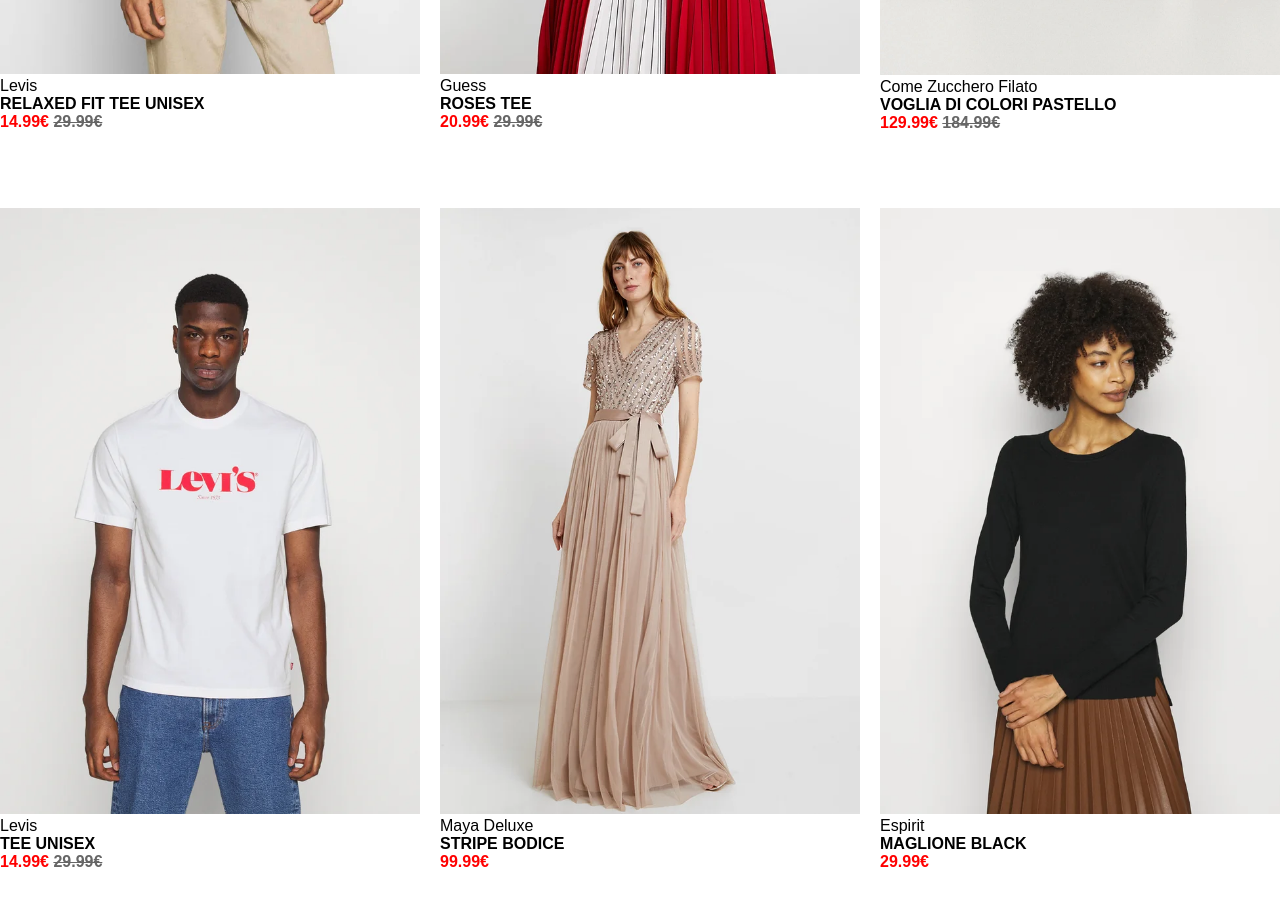
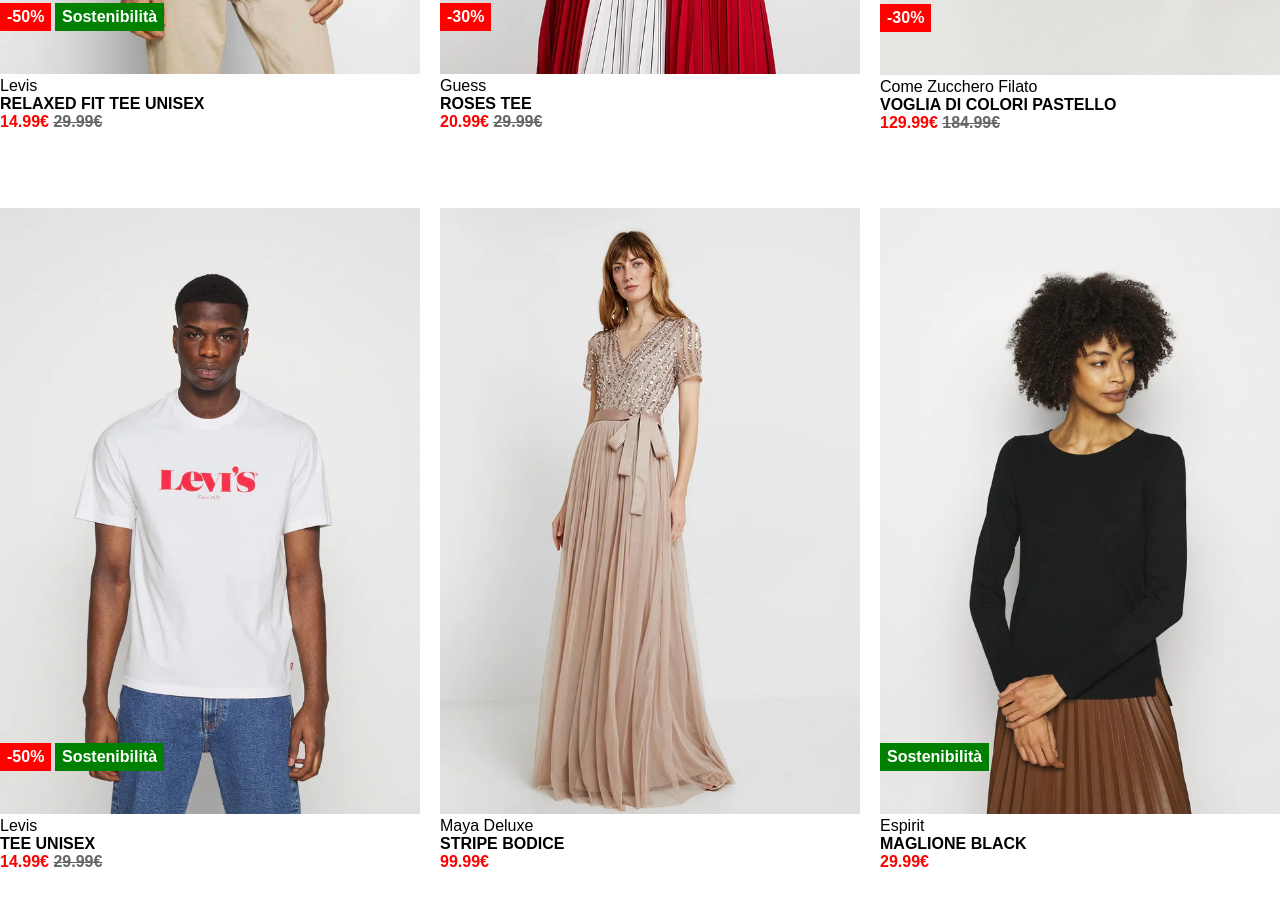
Before and after one commit to GianmariaFatta/html-css-boolando, a plain HTML site: page index.html in a window 1280 px wide. Shown: the part 672-1578 px from the top of the page. Drawn offline with Linux system fonts and the light colour scheme.

Commit message:
Not-finished-work-and-centralization-required commit

```diff
--- a/css/style.css
+++ b/css/style.css
@@ -14,7 +14,8 @@
 .container-header{
     min-width: 1300px;
     margin: 0 auto;
-    display:flex
+    display:flex;
+    /*border: 2px dashed black;*/
 }
 
 img{
@@ -32,6 +33,7 @@
     position: fixed;
     top: 0;
     right: 0;
+    z-index: 1;
 }
 .gender-col{
     width:calc(100% / 3 );
@@ -143,3 +145,38 @@
 .card:hover #maglione-black{
     content: url(..//img/6b.webp);
 }
+
+
+.card{
+    position: relative;
+}
+
+.discount{
+    position: absolute;
+    color:#fff;
+    font-weight: bold;
+    padding:5px 7px;
+    background-color: #ff0000;
+    bottom: 100px;
+    left: 0;
+}
+
+.sustainable{
+    position: absolute;
+    color:#fff;
+    font-weight: bold;
+    padding:5px 7px;
+    background-color: #008000;
+    bottom: 100px;
+    left: 55px;
+}
+
+.s-fp{
+    position: absolute;
+    color:#fff;
+    font-weight: bold;
+    padding:5px 7px;
+    background-color: #008000;
+    bottom: 100px;
+    left: 0px;
+}
--- a/index.html
+++ b/index.html
@@ -32,6 +32,7 @@
                     <li><a href="#"><i class="fa-solid fa-bag-shopping"></i></a></li>
                 </ul>
             </div>
+        </div>
     </header>
     <!--main-->
     <main>
@@ -45,6 +46,8 @@
                             <li><b>RELAXED FIT TEE UNISEX</b></li>
                             <li class="prod-price">14.99€ <span class="old-price">29.99€</span></li>
                         </ul>
+                        <span class="discount ">-50%</span>
+                        <span class="sustainable">Sostenibilità</span>
                     </div>
                 </div>
                 <div class="prod-col">
@@ -55,6 +58,7 @@
                             <li><b>ROSES TEE</b></li>
                             <li class="prod-price">20.99€ <span class="old-price">29.99€</span></li>
                         </ul>
+                        <span class="discount">-30%</span>
                     </div>
                 </div>
                 <div class="prod-col">
@@ -65,6 +69,7 @@
                             <li><b>VOGLIA DI COLORI PASTELLO</b></li>
                             <li class="prod-price">129.99€ <span class="old-price">184.99€</span></li>
                         </ul>
+                        <span class="discount">-30%</span>
                     </div>
                 </div>
             </div>
@@ -77,6 +82,8 @@
                             <li><b>TEE UNISEX</b></li>
                             <li class="prod-price">14.99€ <span class="old-price">29.99€</span></li>
                         </ul>
+                        <span class="discount">-50%</span>
+                        <span class="sustainable">Sostenibilità</span>
                     </div>
                 </div>
                 <div class="prod-col">
@@ -97,17 +104,11 @@
                             <li><b>MAGLIONE BLACK</b></li>
                             <li class="prod-price">29.99€</li>
                         </ul>
+                        <span class=" s-fp">Sostenibilità</span>
                     </div>
             </div>
-
-
 </div>
-
-
         </div>
-
-
-
 
     </main>
 
```
Lines whose indentation alone changed are shown as unchanged.
